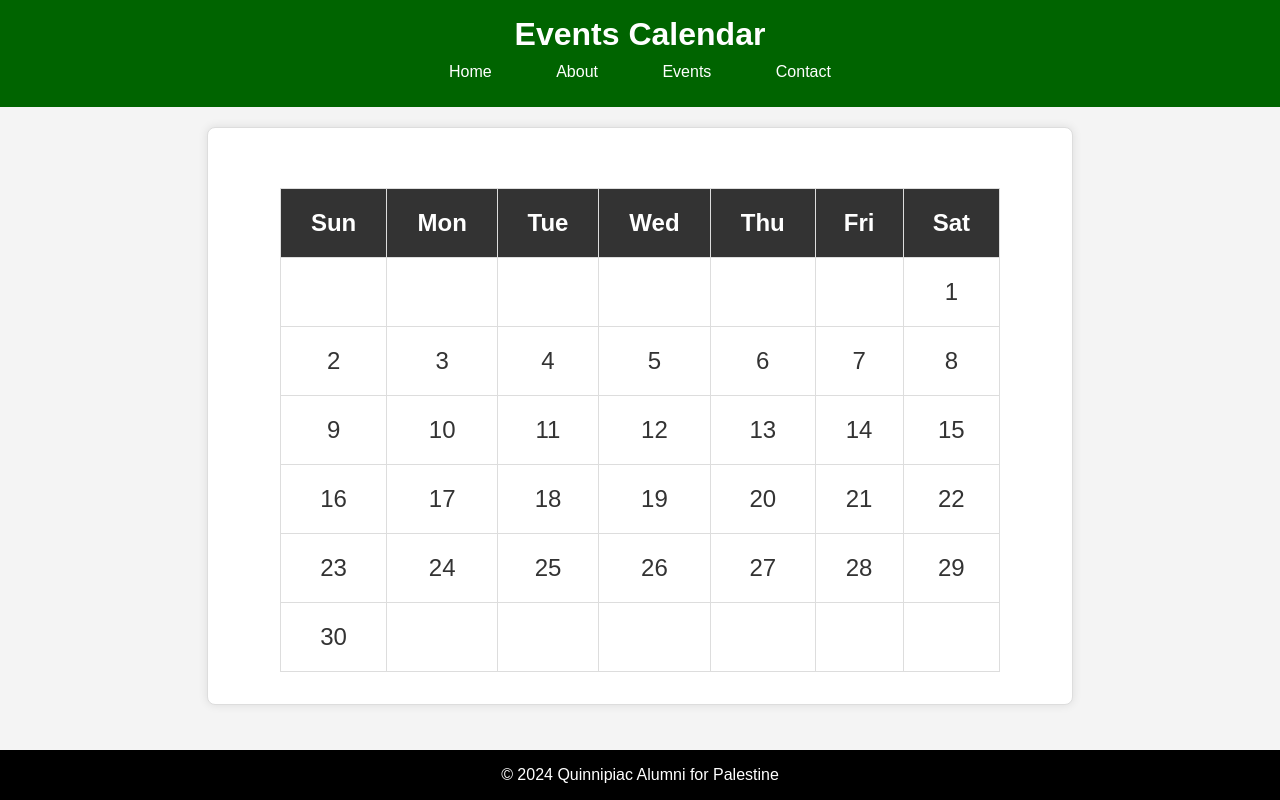
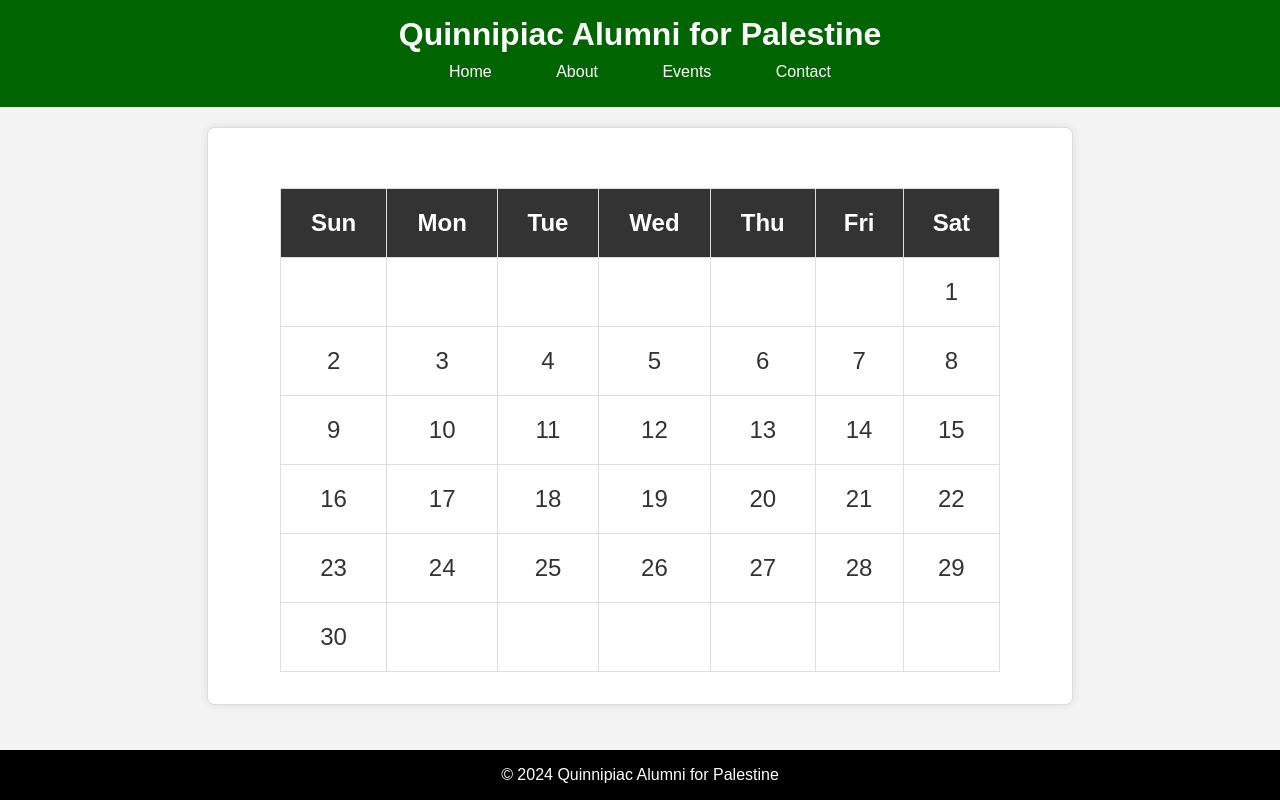
Before and after one commit to thinkula/www.quforpalestine.com, a plain HTML site: page events.html in a window 1280 px wide. Drawn offline with Linux system fonts and the light colour scheme.

Commit message:
update events page header to quafp

```diff
--- a/events.html
+++ b/events.html
@@ -8,7 +8,7 @@
 </head>
 <body>
     <header>
-        <h1>Events Calendar</h1>
+        <h1>Quinnipiac Alumni for Palestine</h1>
         <nav>
             <ul>
                 <li><a href="index.html">Home</a></li>
```
